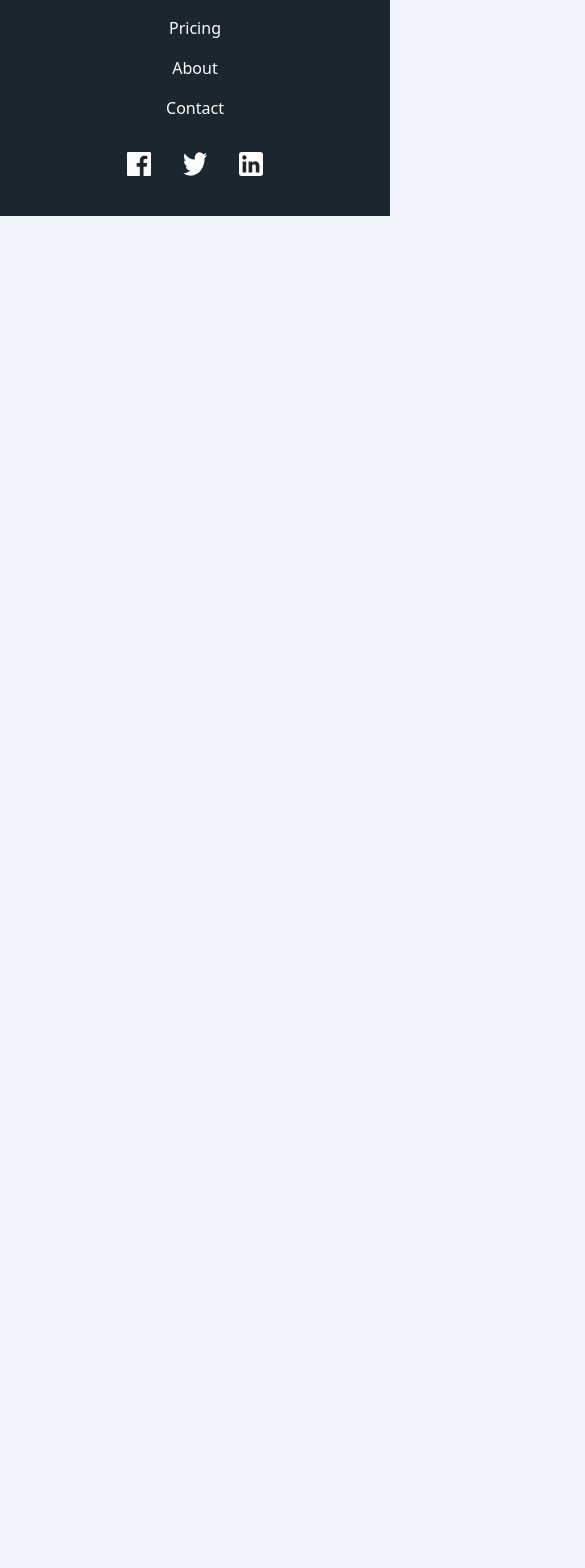
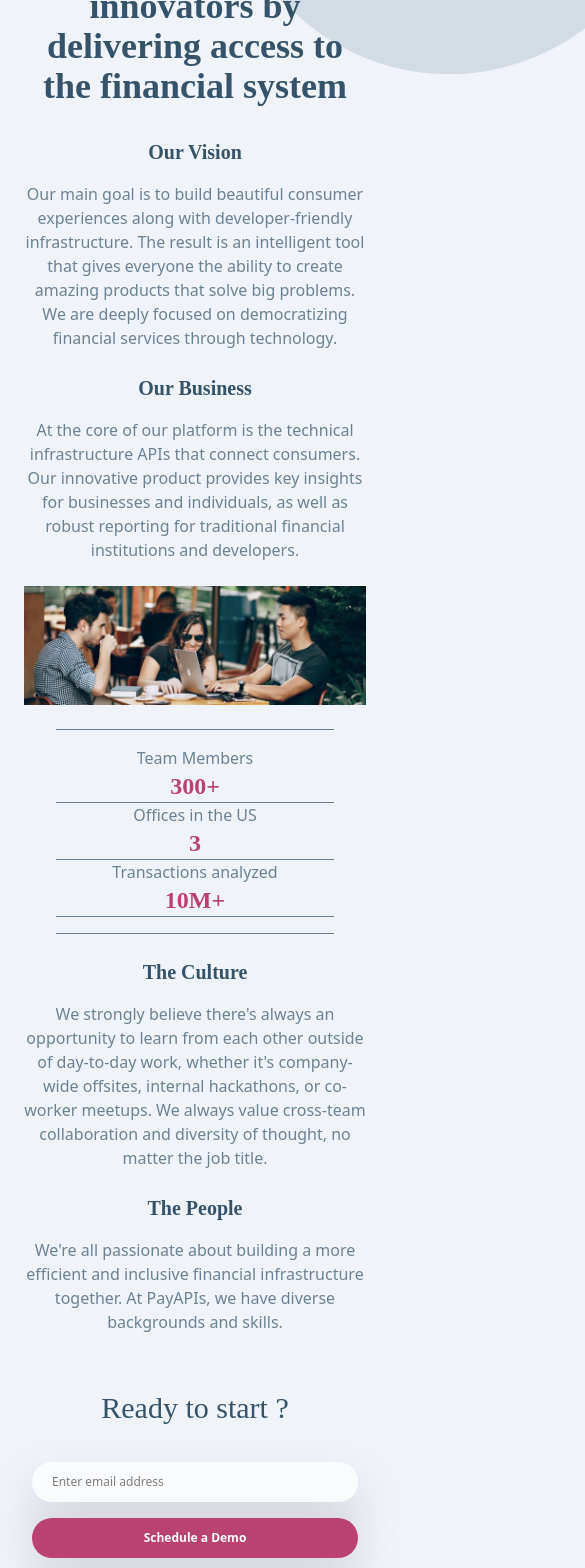
Before and after one commit to QuentinPetton/payApi-multisite, an Angular app: page /about in a window 390 px wide. Shown: the part 180-1748 px from the top of the page, 585 px wide, since content can reach past the window. Before the commit the page ends 844 px from the top, so only its background shows below. Built offline with nearby package versions, Linux system fonts and the light colour scheme.

Commit message:
feat/aboutPage: add mobile layout & desktopLayout

```diff
--- a/src/app/pages/about/about.component.html
+++ b/src/app/pages/about/about.component.html
@@ -1 +1,68 @@
-<p>about works!</p>
+
+<section class="relative z-20 text-center mt-12 px-6 md:text-left md:mt-24">
+  <div class="absolute top-[-20rem] left-[115%] -translate-x-1/2 h-[28rem] w-[28rem] bg-no-repeat bg-cover bg-[url('/assets/shared/desktop/bg-pattern-circle.svg')]
+  md:top-[-45rem] md:left-[75%] md:w-[49rem] md:h-[49rem] z-0">
+</div>
+  <h1 class="font-dm-serif-display text-san-juan-blue text-4xl font-semibold mb-8 md:ml-44 md:w-1/3">We empower innovators by delivering access to the financial system</h1>
+  <div class="my-6 md:mx-44 md:grid md:grid-cols-4 md:gap-8 items-start md:my-20 ">
+    <h2 class="font-dm-serif-display text-san-juan-blue text-xl font-semibold mb-4 md:text-2xl">
+      Our Vision
+    </h2>
+    <p class="text-light-san-juan-blue col-span-3">
+      Our main goal is to build beautiful consumer experiences along with developer-friendly infrastructure.
+      The result is an intelligent tool that gives everyone the ability to create amazing products that solve big problems.
+      We are deeply focused on democratizing financial services through technology.
+    </p>
+  </div>
+
+  <div class="my-6 md:mx-44 md:grid md:grid-cols-4 md:gap-8 items-start">
+    <h2 class="font-dm-serif-display text-san-juan-blue text-xl font-semibold mb-4 md:text-2xl">
+      Our Business
+    </h2>
+    <p class="text-light-san-juan-blue col-span-3">
+      At the core of our platform is the technical infrastructure APIs that connect consumers.
+      Our innovative product provides key insights for businesses and individuals, as well as robust reporting for traditional financial institutions and developers.
+    </p>
+  </div>
+  <div class="hidden absolute bg-no-repeat bg-cover
+              bg-[url('/assets/shared/desktop/bg-pattern-circle.svg')] xl:block
+              xl:w-[43rem] xl:h-[43rem] xl:top-[23rem] xl:left-[-30rem] -z-10">
+  </div>
+  <img class="md:py-8" src="/assets/about/desktop/image-team-members.jpg" alt="team of 3 people working together">
+  <div class="grid grid-cols-1 border-t border-b border-light-san-juan-blue mx-8 my-6 py-4 md:grid-cols-3 md:border-0 md:gap-6 md:mx-20">
+    <div class="flex flex-col md:border-t border-b border-light-san-juan-blue md:py-4">
+      <span class="text-light-san-juan-blue">Team Members</span>
+      <span class="text-dark-pink text-2xl font-dm-serif-display font-semibold md:text-3xl md:py-4">300+</span>
+    </div>
+    <div class="flex flex-col md:border-t border-b border-light-san-juan-blue md:py-4">
+      <span class="text-light-san-juan-blue">Offices in the US</span>
+      <span class="text-dark-pink text-2xl font-dm-serif-display font-semibold md:text-3xl md:py-4">3</span>
+    </div>
+    <div class="flex flex-col md:border-t border-b border-light-san-juan-blue md:py-4">
+      <span class="text-light-san-juan-blue">Transactions analyzed</span>
+      <span class="text-dark-pink text-2xl font-dm-serif-display font-semibold md:text-3xl md:py-4">10M+</span>
+      </div>
+  </div>
+  <div class="my-6 md:mx-44 md:grid md:grid-cols-4 md:gap-8 items-start">
+    <h2 class="font-dm-serif-display text-san-juan-blue text-xl font-semibold mb-4 md:text-2xl">The Culture</h2>
+    <p class="text-light-san-juan-blue col-span-3">We strongly believe there's always an opportunity to learn from each other outside of day-to-day work,
+      whether it's company-wide offsites, internal hackathons, or co-worker meetups.
+      We always value cross-team collaboration and diversity of thought, no matter the job title. </p>
+  </div>
+  <div class="my-6 md:mx-44 md:grid md:grid-cols-4 md:gap-8 items-start">
+    <h2 class="font-dm-serif-display text-san-juan-blue text-xl font-semibold mb-4 md:text-2xl">The People</h2>
+    <p class="text-light-san-juan-blue col-span-3">We're all passionate about building a more efficient and inclusive financial infrastructure together.
+      At PayAPIs, we have diverse backgrounds and skills. </p>
+  </div>
+</section>
+<section class="text-center p-8 lg:grid lg:grid-cols-2 lg:justify-items-start lg:pt-20 lg:gap-[25rem] xl:px-30 ">
+  <h3 class="font-dm-serif-display text-3xl text-san-juan-blue lg:font-bold lg:ml-10">Ready to start ?</h3>
+  <form action="post"
+  class="flex flex-col gap-4 md:flex-row md:gap-0 mt-5 lg:mt-0" >
+    <label for="email"></label>
+    <input type="text"
+    placeholder="Enter email address"
+    class="bg-link-water-white rounded-3xl p-3 pl-5 text-xs drop-shadow-2xl md:pr-20">
+    <button class="bg-dark-pink text-link-water-white rounded-3xl p-3 cursor-pointer text-xs drop-shadow-2xl font-semibold md:-ml-6 md:px-4">Schedule a Demo</button>
+  </form>
+</section>
```
